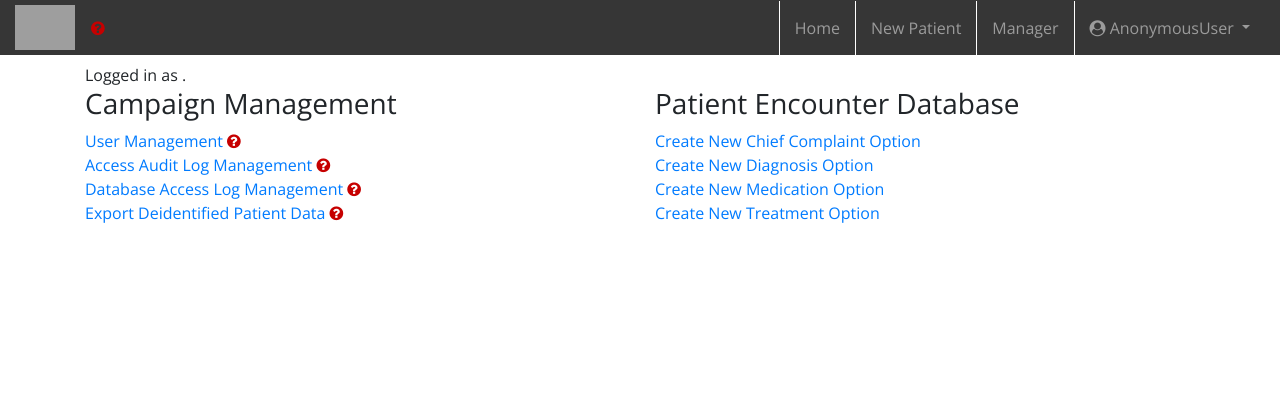
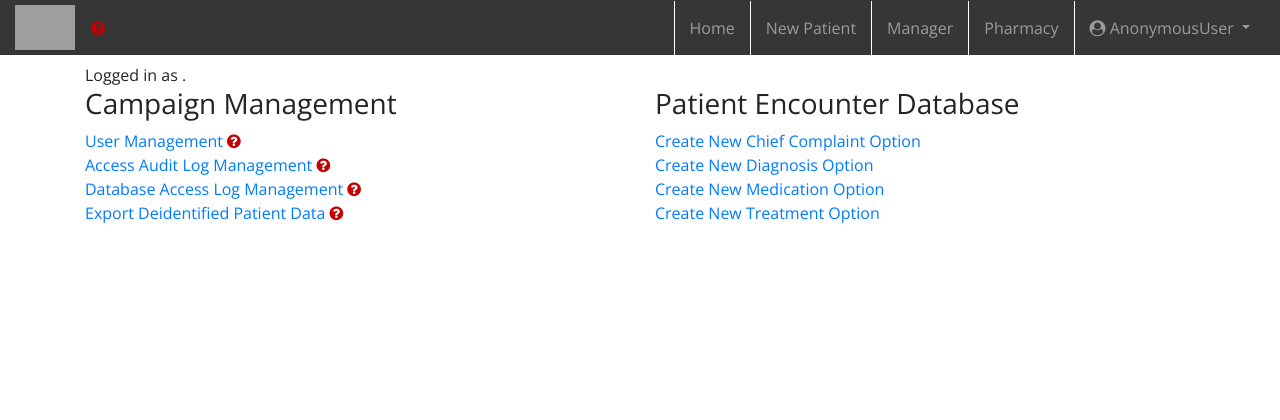
Before and after one commit to FEMR/fEMR-OnChain-Core, a Django app: template main/templates/admin/home.html in a window 1280 px wide. Shown: the top 420 px of the page. Run offline with Django 3.2, Linux system fonts and the light colour scheme; the template is opened without the code that fills it, so the values that code supplies are empty; parts of the project's set-up code (start-up, migrations or seed data) failed here and were passed over; some libraries are stand-ins or nearby versions; grey boxes are pictures that could not be loaded.

Commit message:
Added a dummy pharmacy tab.

```diff
--- a/main/templates/data/base.html
+++ b/main/templates/data/base.html
@@ -56,6 +56,9 @@
                 <li class="nav-item">
                     <a class="nav-link" href="{% url 'main:patient_list_view' %}">
                         Manager</a>
+                </li>
+                <li class="nav-item">
+                    <a class="nav-link" href="">Pharmacy</a>
                 </li>
                 <div class="dropdown-divider"></div>
                 {% if request.user|has_group:"Admin" %}
```
